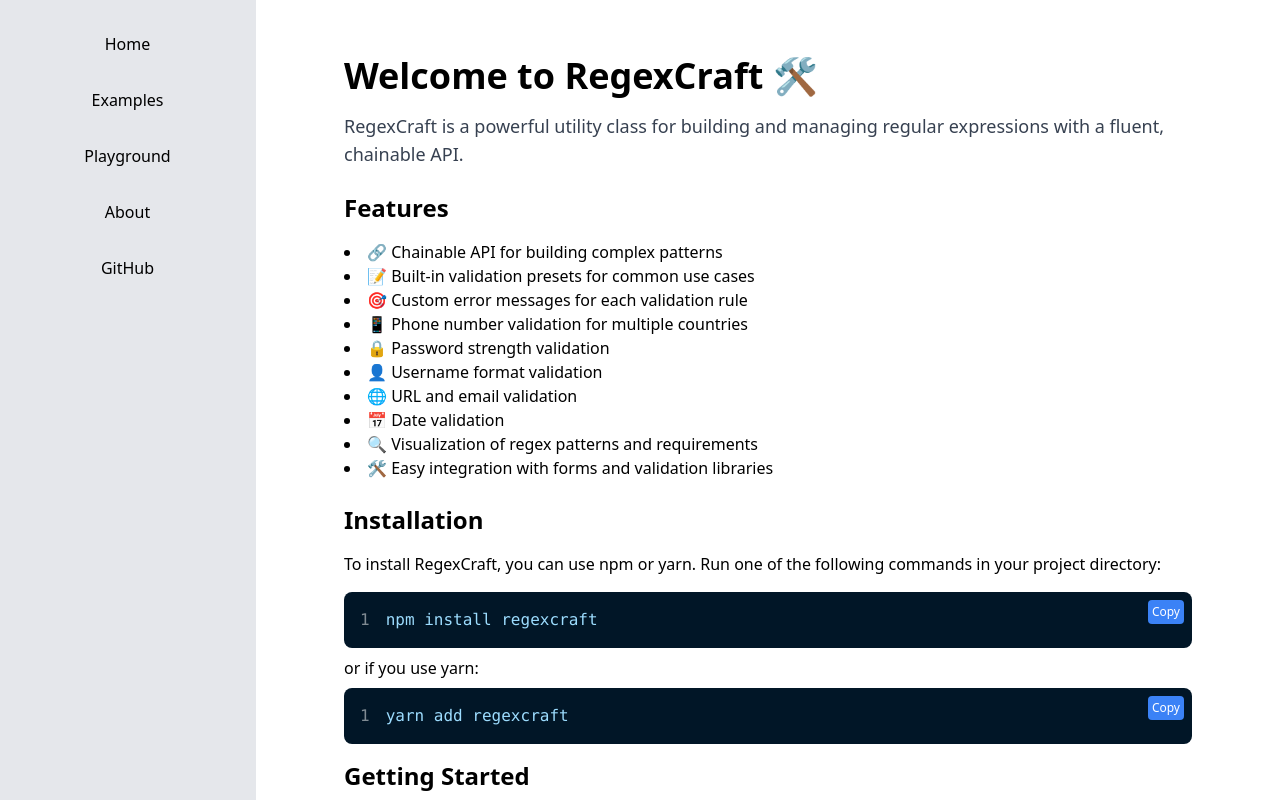
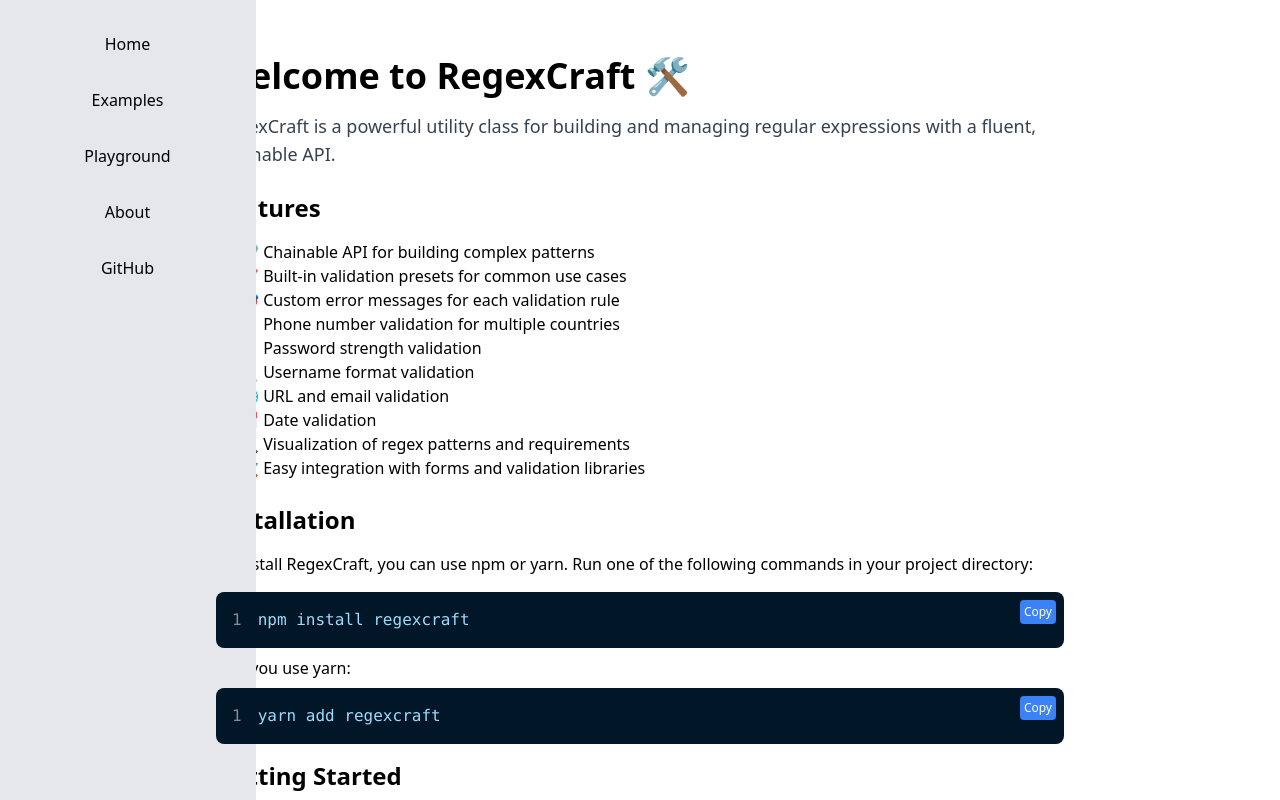
Before and after one commit to iAmNsengi/regexcraft-frontend, a React (Vite) app: page / in a window 1280 px wide. Shown: the top 800 px of the page. Built offline with nearby package versions, Linux system fonts and the light colour scheme.

Commit message:
fix: navigation fixed

```diff
--- a/src/components/Footer.tsx
+++ b/src/components/Footer.tsx
@@ -2,7 +2,7 @@ import React from "react";
 
 const Footer: React.FC = () => {
   return (
-    <div className="w-screen bg-gray-800 text-white text-center py-4">
+    <div className="z-[999] w-screen bg-gray-800 text-white text-center py-4">
       Developed with 💖 by{" "}
       <a href="https://nsengixp.onrender.com/" className="underline">
         Eliezer Nsengi
--- a/src/components/Layout.tsx
+++ b/src/components/Layout.tsx
@@ -6,7 +6,7 @@ const Layout = () => {
   return (
     <div className="flex flex-col min-h-screen overflow-x-hidden">
       <div className="flex flex-grow flex-col md:flex-row">
-        <aside className="w-full md:w-64 bg-gray-200 border-b md:border-r border-gray-200 p-6 md:border-b-0">
+        <aside className="md:fixed md:h-[100vh] w-full md:w-64 bg-gray-200 border-b md:border-r border-gray-200 p-6 md:border-b-0">
           <Navigation />
         </aside>
         <main className="flex-1 p-4 md:p-8 overflow-y-auto">
```
